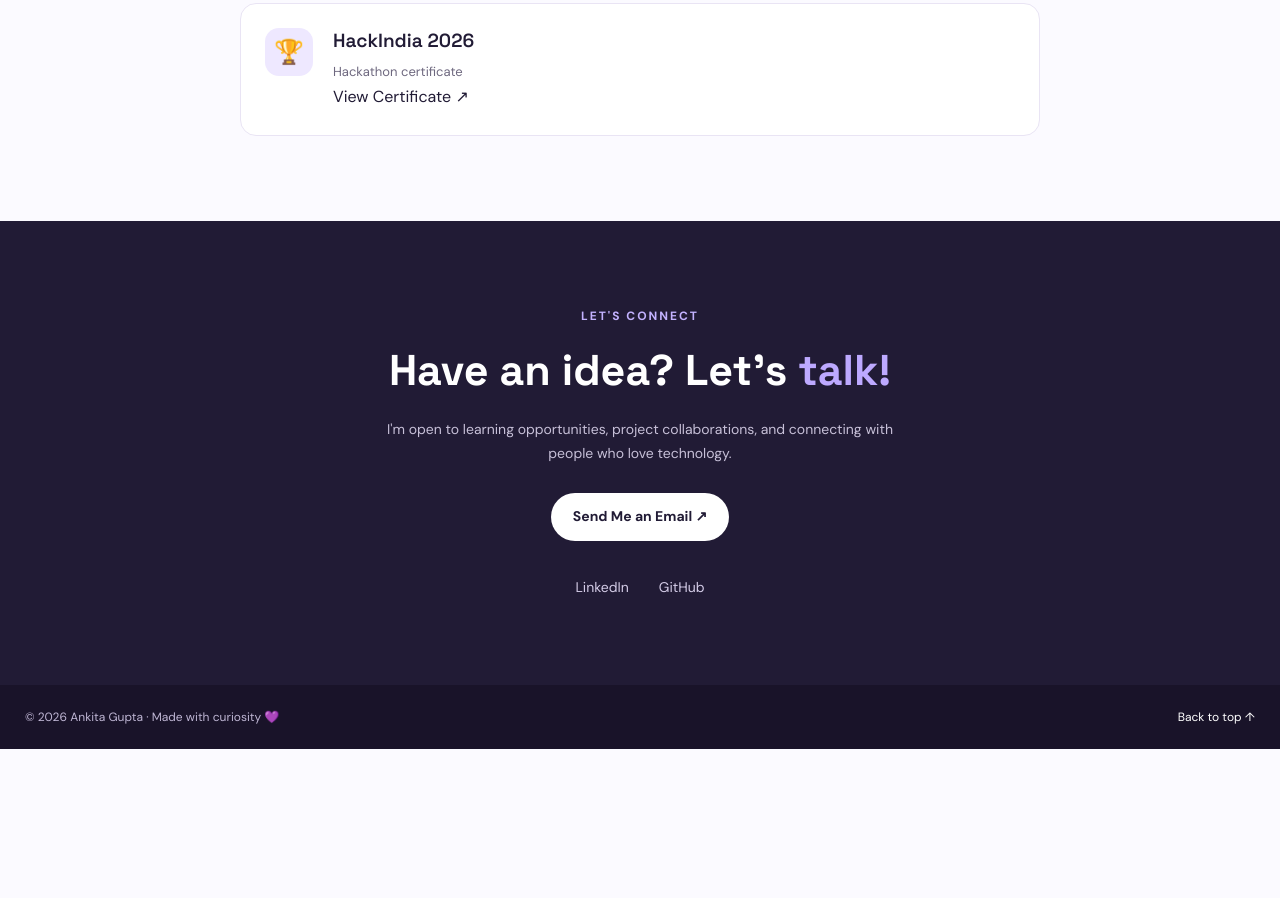
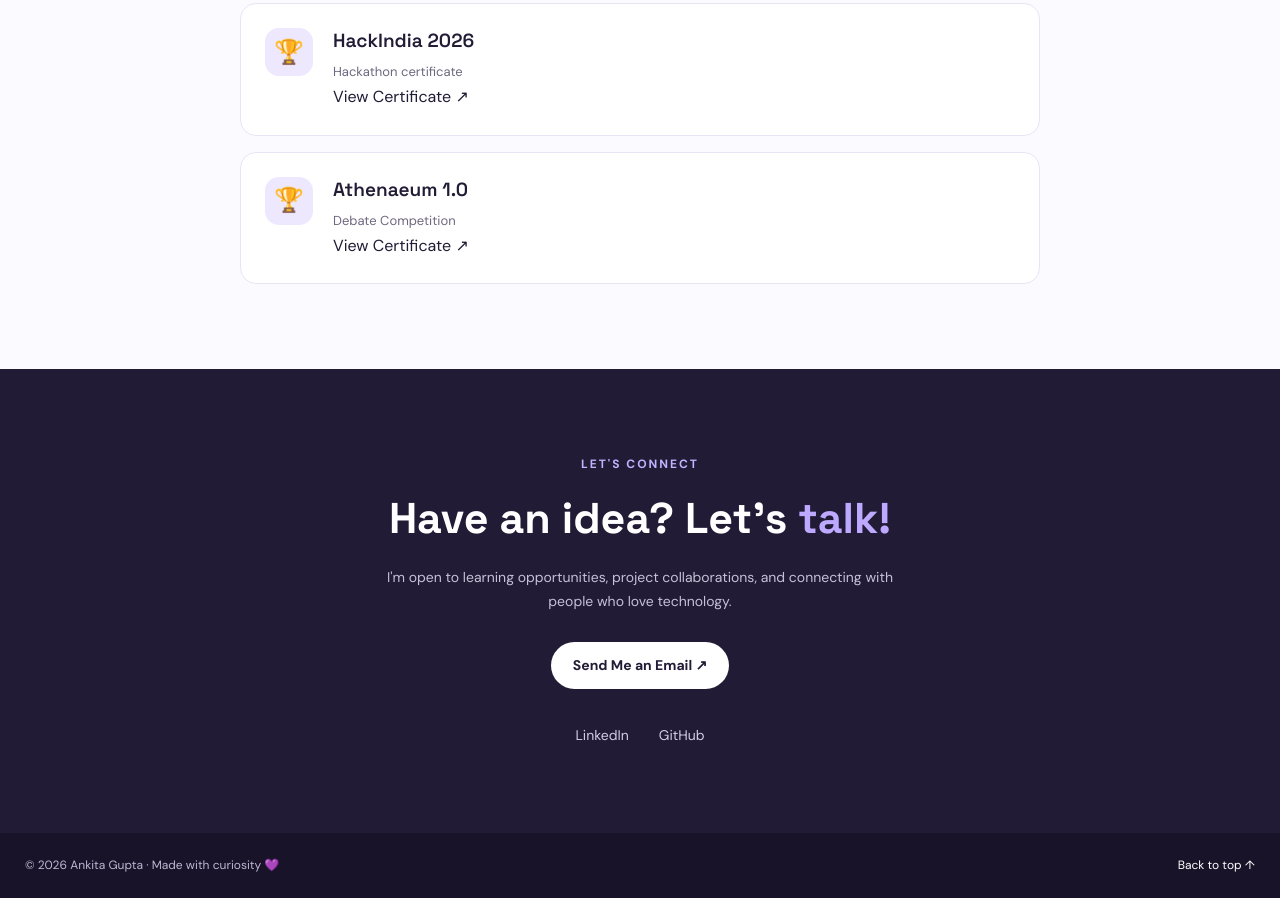
Before and after one commit to Ankita-code27/Personal-Portfolio, a plain HTML site: page index.html in a window 1280 px wide. Shown: the part 3004-3902 px from the top of the page. Before the commit the page ends 3753 px from the top, so only its background shows below. Drawn offline with Linux system fonts and the light colour scheme.

Commit message:
file updated

```diff
--- a/index.html
+++ b/index.html
@@ -283,6 +283,21 @@
               </a>
             </div>
           </article>
+
+          <article class="achievement">
+            <div class="achievement-icon">🏆</div>
+            <div>
+              <h3>Athenaeum 1.0</h3>
+              <p>Debate Competition</p>
+              <a
+                href="certificates/debate-certificate.png"
+                target="_blank"
+                rel="noopener"
+              >
+                View Certificate ↗
+              </a>
+            </div>
+          </article>
         </div>
       </section>
 
```
Also changed, not shown: certificates/javascript.jpg (added), 1 other file.
